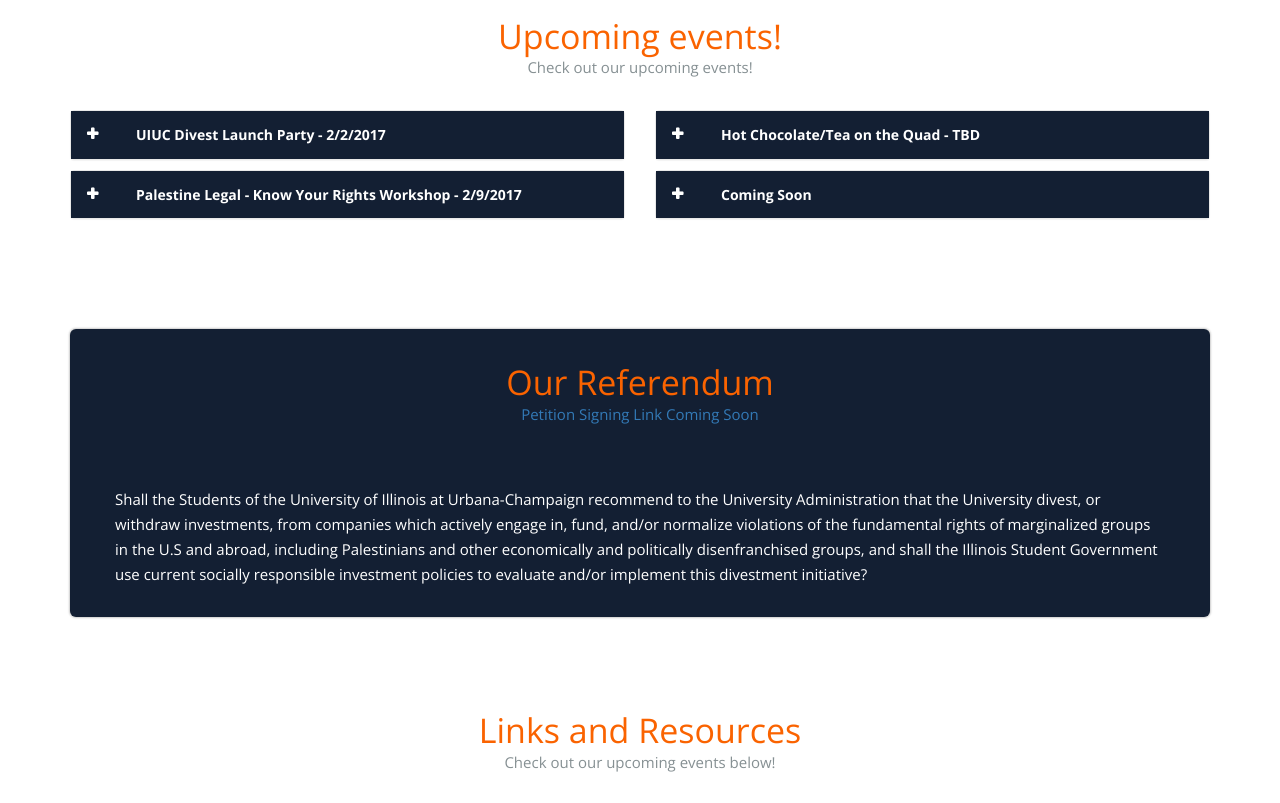
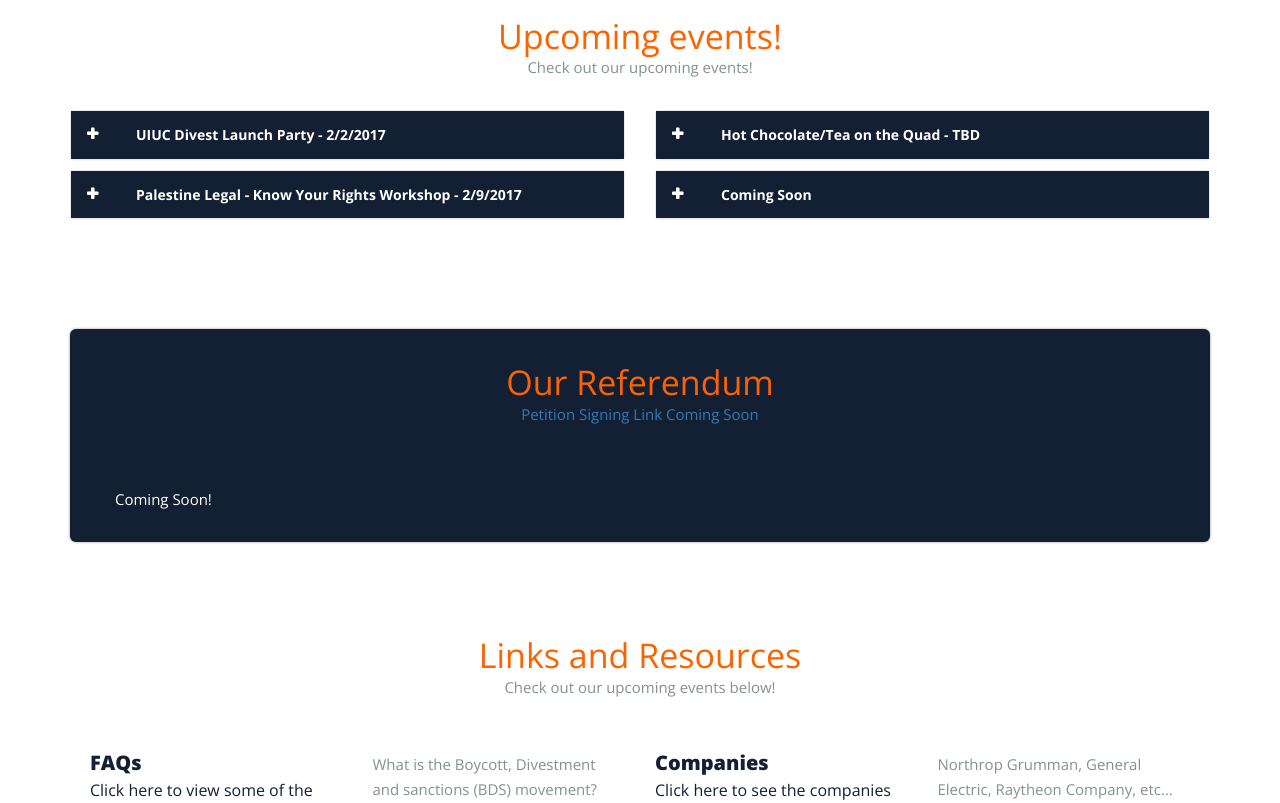
Before and after one commit to bllbob564/bllbob564.github.io, a plain HTML site: page index.html in a window 1280 px wide. Shown: the part 1049-1852 px from the top of the page. Drawn offline with nearby package versions, Linux system fonts and the light colour scheme; some packages are replaced by stand-ins of ours.

Commit message:
Updated Things

```diff
--- a/index.html
+++ b/index.html
@@ -482,7 +482,7 @@
 	<iframe height="1000" width="100%" src="http://www.scribd.com/embeds/245682646/content?access_key=key-4mi0wEmuvFGEoBMziqtq&amp;jsapi=true&amp;xdm_e=http://www.safeumich.com&amp;xdm_c=default0&amp;xdm_p=1" id="" frameborder="0" style="border: 0px;"></iframe>
 	-->
 	<p class="referendum-content">
-    Shall the Students of the University of Illinois at Urbana-Champaign recommend to the University Administration that the University divest, or withdraw investments, from companies which actively engage in, fund, and/or normalize violations of the fundamental rights of marginalized groups in the U.S and abroad, including Palestinians and other economically and politically disenfranchised groups, and shall the Illinois Student Government use current socially responsible investment policies to evaluate and/or implement this divestment initiative?
+    Coming Soon!
   </p>
 
   </div><!-- /.about-area -->
```
